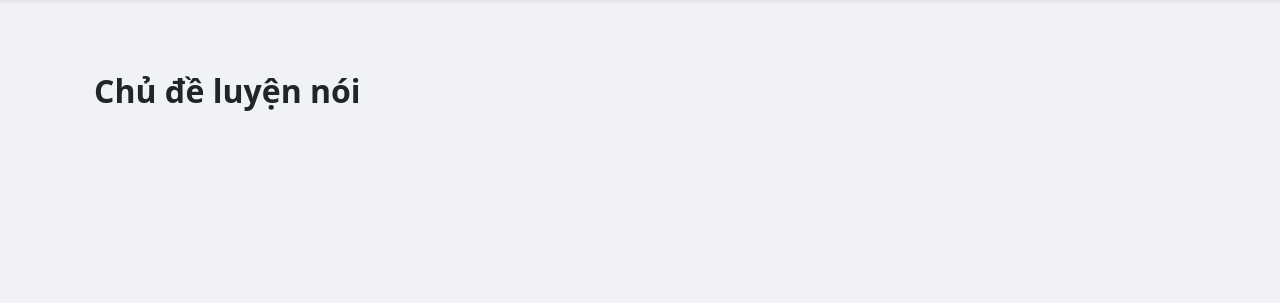
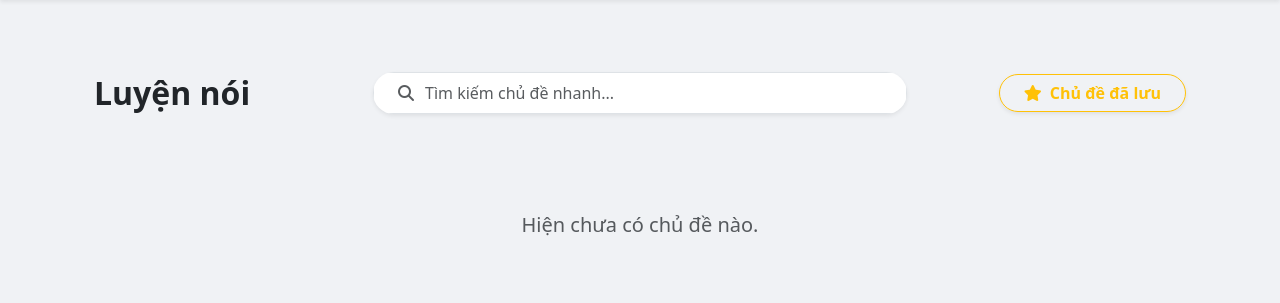
Before and after one commit to lamnguyentuan/PKL_English, a Django app: page /speaking/topics/ in a window 1280 px wide. Shown: the part 58-361 px from the top of the page. Run offline with Django 5.2, Linux system fonts and the light colour scheme; data that the repository does not hold is empty; parts of the project's set-up code (start-up, migrations or seed data) failed here and were passed over; some libraries are stand-ins or nearby versions.

Commit message:
Thêm tìm kiếm và lưu danh sách topic của speaking

```diff
--- a/PKL_English/settings.py
+++ b/PKL_English/settings.py
@@ -161,7 +161,7 @@ STATICFILES_DIRS = [
 ]
 AUTH_USER_MODEL = 'users.User'
 
-
+LOGIN_URL = 'login'
 LOGIN_REDIRECT_URL = 'home'
 LOGOUT_REDIRECT_URL = 'home'
 
--- a/speaking/models.py
+++ b/speaking/models.py
@@ -1,5 +1,6 @@
 from django.db import models
 from django.conf import settings
+from django.contrib.auth.models import User
 
 class SpeakingTopic(models.Model):
     # Tất cả các dòng dưới đây phải thụt lề vào
@@ -7,6 +8,11 @@ class SpeakingTopic(models.Model):
     description = models.TextField(blank=True, verbose_name="Mô tả")
     image = models.ImageField(upload_to='speaking_topics/', null=True, blank=True, verbose_name="Hình ảnh minh họa")
     created_at = models.DateTimeField(auto_now_add=True, verbose_name="Ngày tạo")
+    users_who_saved = models.ManyToManyField(
+        settings.AUTH_USER_MODEL,
+        related_name='saved_topics',
+        blank=True
+    )
 
     def __str__(self):
         return self.title
--- a/speaking/urls.py
+++ b/speaking/urls.py
@@ -7,4 +7,6 @@ urlpatterns = [
     path('topics/<int:topic_id>/', views.sentence_list, name='sentence_list'),
     path('practice/<int:sentence_id>/', views.practice_sentence, name='practice_sentence'),
     path('submit-audio/', views.submit_pronunciation, name='submit_pronunciation'),
+    path('toggle-save/<int:topic_id>/', views.toggle_save_topic, name='toggle_save_topic'),
+    path('topics/saved/', views.saved_topics, name='saved_topics'),
 ]
--- a/speaking/views.py
+++ b/speaking/views.py
@@ -2,10 +2,10 @@ from django.shortcuts import render, get_object_or_404
 from django.http import JsonResponse
 from .models import SpeakingTopic, SpeakingSentence, PronunciationLog
 from .services.services import AzureSpeechService
-
+from django.contrib.auth.decorators import login_required
 # Trang 1: Danh sách Topic
 def topic_list(request):
-    topics = SpeakingTopic.objects.all()
+    topics = SpeakingTopic.objects.all().order_by('-created_at')
     return render(request, 'speaking/topic_list.html', {'topics': topics})
 
 # Trang 2: Danh sách Câu trong Topic
@@ -51,3 +51,24 @@ def submit_pronunciation(request):
             return JsonResponse({"status": "success", "data": result})
 
         return JsonResponse({"status": "error", "message": "API Error"}, status=500)
+
+@login_required
+def toggle_save_topic(request, topic_id):
+    topic = get_object_or_404(SpeakingTopic, id=topic_id)
+    user = request.user
+
+    if user in topic.users_who_saved.all():
+        topic.users_who_saved.remove(user)
+        saved = False
+    else:
+        topic.users_who_saved.add(user)
+        saved = True
+
+    return JsonResponse({
+        'status': 'success',
+        'saved': saved
+    })
+@login_required
+def saved_topics(request):
+    topics = request.user.saved_topics.all().order_by('-created_at')
+    return render(request, 'speaking/saved_topics.html', {'topics': topics})
--- a/templates/speaking/topic_list.html
+++ b/templates/speaking/topic_list.html
@@ -1,25 +1,123 @@
 {% extends "base.html" %} {% block content %}
 <div class="container py-5">
-  <h2 class="mb-4 fw-bold">Chủ đề luyện nói</h2>
-  <div class="row">
+  <div class="row align-items-center mb-5">
+    <div class="col-lg-3">
+      <h2 class="fw-bold m-0">Luyện nói</h2>
+    </div>
+    <div class="col-lg-6 my-3 my-lg-0">
+      <div class="input-group shadow-sm rounded-pill overflow-hidden">
+        <span class="input-group-text bg-white border-end-0 ps-4">
+          <i class="fas fa-search text-muted"></i>
+        </span>
+        <input
+          type="text"
+          id="searchInput"
+          class="form-control border-start-0 ps-0 py-2 shadow-none"
+          placeholder="Tìm kiếm chủ đề nhanh..."
+        />
+      </div>
+    </div>
+    <div class="col-lg-3 text-lg-end">
+      <a
+        href="{% url 'saved_topics' %}"
+        class="btn btn-outline-warning rounded-pill px-4 fw-bold shadow-sm"
+      >
+        <i class="fas fa-star me-2"></i>Chủ đề đã lưu
+      </a>
+    </div>
+  </div>
+
+  <div class="row" id="topicContainer">
     {% for topic in topics %}
-    <div class="col-md-4 mb-4">
-      <div class="card h-100 shadow-sm">
+    <div class="col-md-4 mb-4 topic-card">
+      <div
+        class="card h-100 shadow-sm border-0 rounded-4 overflow-hidden position-relative"
+      >
+        <div class="position-absolute top-0 end-0 p-3" style="z-index: 10">
+          <button
+            class="btn btn-light rounded-circle shadow-sm save-topic-btn"
+            data-id="{{ topic.id }}"
+          >
+            <i
+              class="{% if request.user in topic.users_who_saved.all %}fas{% else %}far{% endif %} fa-star text-warning fs-5"
+            ></i>
+          </button>
+        </div>
         {% if topic.image %}
-        <img src="{{ topic.image.url }}" class="card-img-top" alt="..." />
+        <img
+          src="{{ topic.image.url }}"
+          class="card-img-top"
+          style="height: 200px; object-fit: cover"
+        />
         {% endif %}
-        <div class="card-body">
-          <h5 class="card-title fw-bold">{{ topic.title }}</h5>
-          <p class="card-text text-muted">{{ topic.description }}</p>
+        <div class="card-body d-flex flex-column">
+          <h5 class="card-title fw-bold topic-title">{{ topic.title }}</h5>
+          <p class="card-text text-muted flex-grow-1 topic-desc">
+            {{ topic.description|truncatewords:20 }}
+          </p>
           <a
             href="{% url 'sentence_list' topic.id %}"
-            class="btn btn-primary w-100"
+            class="btn btn-primary w-100 rounded-pill mt-3 fw-bold"
             >Khám phá</a
           >
         </div>
       </div>
     </div>
+    {% empty %}
+    <div class="col-12 text-center py-5">
+      <p class="text-muted fs-5">Hiện chưa có chủ đề nào.</p>
+    </div>
     {% endfor %}
   </div>
+
+  <div id="noResults" class="text-center py-5" style="display: none">
+    <i class="fas fa-search fa-3x text-light mb-3"></i>
+    <p class="text-muted fs-5">Không tìm thấy chủ đề nào khớp với từ khóa.</p>
+  </div>
 </div>
+
+<script>
+  document.addEventListener('DOMContentLoaded', function() {
+      // 1. Xử lý Tìm kiếm Real-time
+      const searchInput = document.getElementById('searchInput');
+      const topicCards = document.querySelectorAll('.topic-card');
+      const noResults = document.getElementById('noResults');
+
+      searchInput.addEventListener('input', function() {
+          const term = this.value.toLowerCase().trim();
+          let hasResults = false;
+
+          topicCards.forEach(card => {
+              const title = card.querySelector('.topic-title').innerText.toLowerCase();
+              const desc = card.querySelector('.topic-desc').innerText.toLowerCase();
+              if (title.includes(term) || desc.includes(term)) {
+                  card.style.display = "";
+                  hasResults = true;
+              } else {
+                  card.style.display = "none";
+              }
+          });
+          noResults.style.display = hasResults ? "none" : "block";
+      });
+
+      // 2. Xử lý Lưu chủ đề
+      document.querySelectorAll('.save-topic-btn').forEach(btn => {
+          btn.onclick = async function(e) {
+              e.preventDefault();
+              {% if not request.user.is_authenticated %}
+                  alert("Vui lòng đăng nhập!");
+                  return;
+              {% endif %}
+              const topicId = this.getAttribute('data-id');
+              const icon = this.querySelector('i');
+              const resp = await fetch(`/speaking/toggle-save/${topicId}/`, { headers: {'X-Requested-With': 'XMLHttpRequest'} });
+              const data = await resp.json();
+              if (data.status === 'success') {
+                  icon.classList.toggle('fas', data.saved);
+                  icon.classList.toggle('far', !data.saved);
+              }
+          };
+      });
+  });
+</script>
 {% endblock %}
```
Also changed, not shown: templates/speaking/saved_topics.html (added, +97 -0 lines), speaking/migrations/0003_speakingtopic_users_who_saved.py (added).
